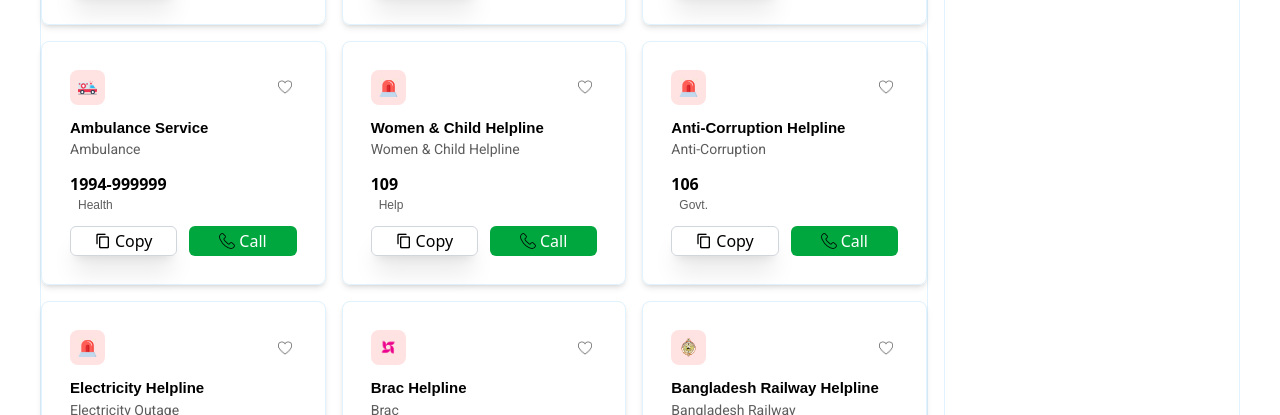
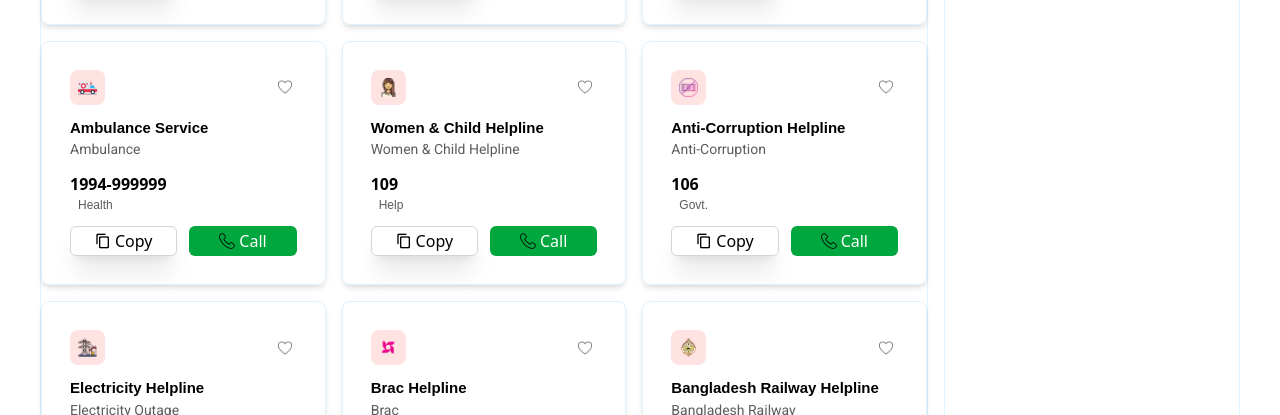
Before and after one commit to sodium000/Emergency-Hotline, a plain HTML site: page index.html in a window 1280 px wide. Shown: the part 596-1011 px from the top of the page. Drawn offline with nearby package versions, Linux system fonts and the light colour scheme; a web font is replaced by a local one.

Commit message:
question answer

```diff
--- a/index.html
+++ b/index.html
@@ -122,7 +122,7 @@
             <div class="flex flex-col gap-3 p-7  shadow-md border-1 border-sky-100 rounded-lg">
                 <div class="flex justify-between items-center">
                     <div class="lex  bg-[#FFE3E2] rounded-lg">
-                        <img src="./assets/emergency.png" alt="" class="p-2 w-[35px] h-[35px] self-center justify-self-center">
+                        <img src="./assets/woman.png" alt="" class="p-2 w-[35px] h-[35px] self-center justify-self-center">
                     </div>
                     <img src="./assets/heart1.png" alt="" class="w-[24px] max-h-[24px] p-[5px]" onclick="lovecount()">
                 </div>
@@ -142,7 +142,7 @@
             <div class="flex flex-col gap-3 p-7  shadow-md border-1 border-sky-100 rounded-lg">
                 <div class="flex justify-between items-center">
                     <div class="lex  bg-[#FFE3E2] rounded-lg">
-                        <img src="./assets/emergency.png" alt="" class="p-2 w-[35px] h-[35px] self-center justify-self-center">
+                        <img src="./assets/no-corruption.png" alt="" class="p-2 w-[35px] h-[35px] self-center justify-self-center">
                     </div>
                     <img src="./assets/heart1.png" alt="" class="w-[24px] max-h-[24px] p-[5px]" onclick="lovecount()">
                 </div>
@@ -162,7 +162,7 @@
             <div class="flex flex-col gap-3 p-7  shadow-md border-1 border-sky-100 rounded-lg">
                 <div class="flex justify-between items-center">
                     <div class="lex  bg-[#FFE3E2] rounded-lg">
-                        <img src="./assets/emergency.png" alt="" class="p-2 w-[35px] h-[35px] self-center justify-self-center">
+                        <img src="./assets/transmission-tower (1).png" alt="" class="p-2 w-[35px] h-[35px] self-center justify-self-center">
                     </div>
                     <img src="./assets/heart1.png" alt="" class="w-[24px] max-h-[24px] p-[5px]" onclick="lovecount()">
                 </div>
```
Also changed, not shown: assets/no-corruption.png (added), assets/transmission-tower (1).png (added), assets/woman.png (added), 1 other file.
